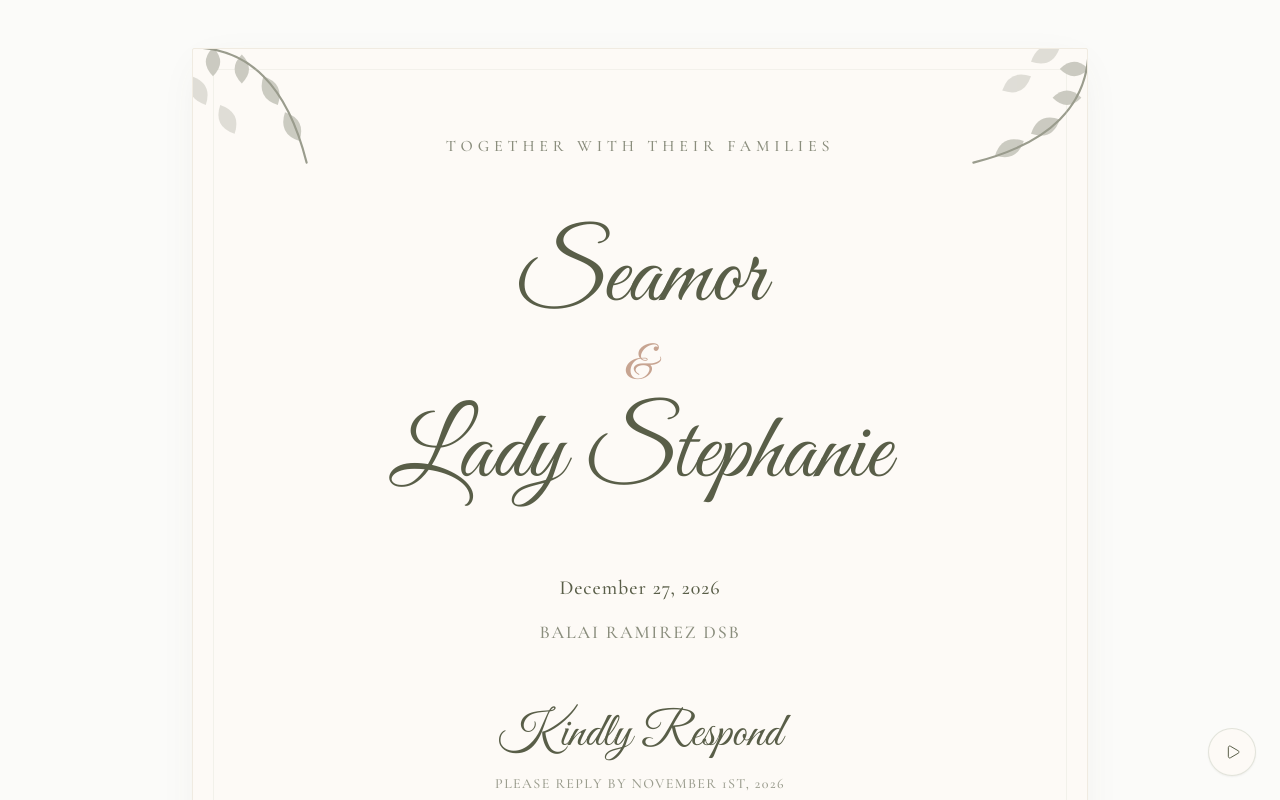
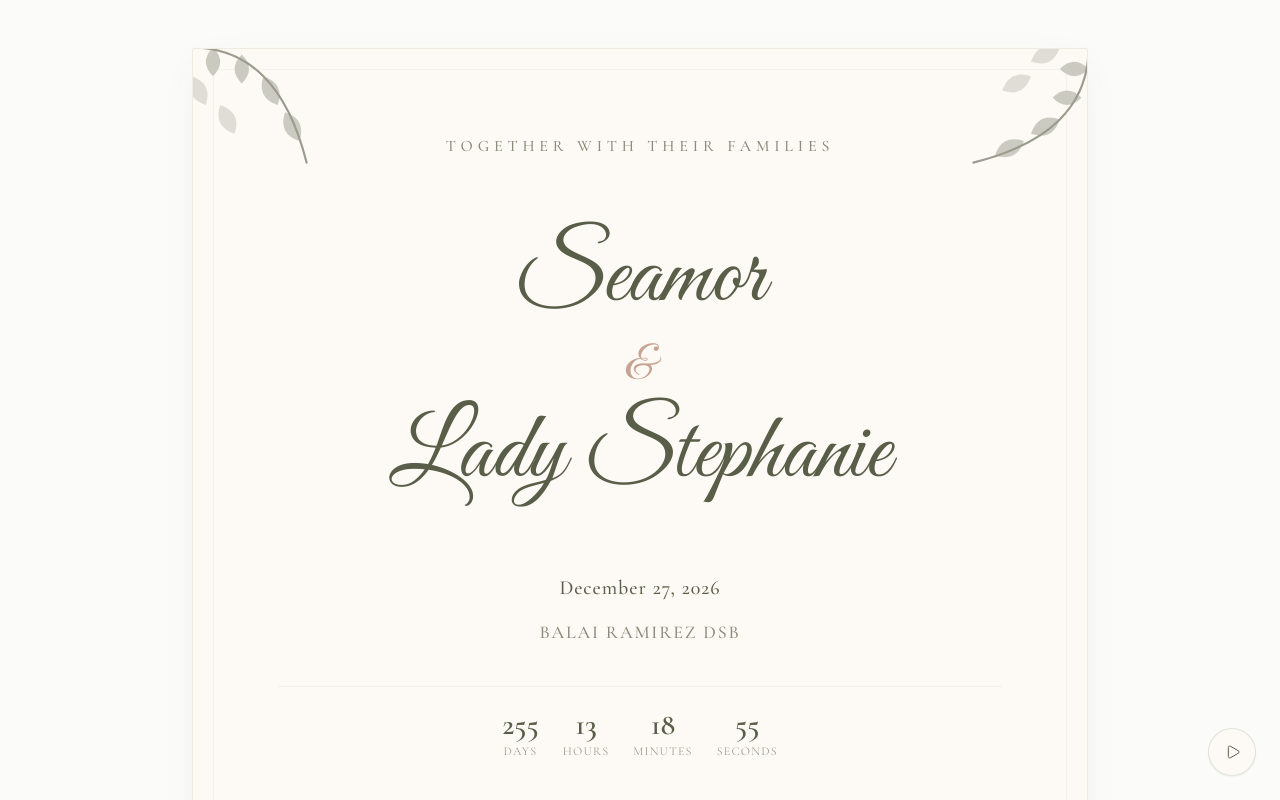
Before and after one commit to CeeZ-11/wedding-rsvp, a React (Vite) app: page / in a window 1280 px wide. Shown: the top 800 px of the page. Built offline with nearby package versions, Linux system fonts and the light colour scheme; no server answers.

Commit message:
feat: add countdown timer to invitation header

```diff
--- /dev/null
+++ b/src/components/Countdown.tsx
@@ -0,0 +1,63 @@
+import { useEffect, useState } from "react";
+
+const weddingDate = new Date(2026, 11, 27, 0, 0, 0).getTime();
+
+function getTimeRemaining() {
+  const now = new Date().getTime();
+  const difference = weddingDate - now;
+
+  if (difference <= 0) {
+    return null;
+  }
+
+  return {
+    days: Math.floor(difference / (1000 * 60 * 60 * 24)),
+    hours: Math.floor((difference / (1000 * 60 * 60)) % 24),
+    minutes: Math.floor((difference / 1000 / 60) % 60),
+    seconds: Math.floor((difference / 1000) % 60),
+  };
+}
+
+export function Countdown() {
+  const [timeLeft, setTimeLeft] = useState(() => getTimeRemaining());
+
+  useEffect(() => {
+    const timer = setInterval(() => {
+      setTimeLeft(getTimeRemaining());
+    }, 1000);
+
+    return () => clearInterval(timer);
+  }, []);
+
+  if (!timeLeft) {
+    return (
+      <p className="text-center text-deep-olive mt-6 font-serif">
+        The big day has arrived 💍
+      </p>
+    );
+  }
+
+  const format = (num: number) => String(num).padStart(2, "0");
+
+  const units = [
+    { label: "days", value: timeLeft.days },
+    { label: "hours", value: timeLeft.hours },
+    { label: "minutes", value: timeLeft.minutes },
+    { label: "seconds", value: timeLeft.seconds },
+  ];
+
+  return (
+    <div className="mt-5 flex justify-center gap-6 text-center">
+      {units.map(({ label, value }) => (
+        <div key={label}>
+          <p className="text-2xl md:text-3xl font-semibold text-deep-olive">
+            {format(value)}
+          </p>
+          <p className="text-xs uppercase tracking-widest text-deep-olive/60">
+            {label}
+          </p>
+        </div>
+      ))}
+    </div>
+  );
+}
--- a/src/components/InvitationCard.tsx
+++ b/src/components/InvitationCard.tsx
@@ -1,5 +1,6 @@
 
 import { motion } from 'framer-motion';
+import { Countdown } from './Countdown';
 import { CornerBranch } from
 './FloralAccent';
 import { RSVPForm } from './RSVPForm';
@@ -80,9 +81,13 @@ export function InvitationCard() {
             <p className="font-serif text-lg md:text-xl text-deep-olive tracking-wider font-medium">
               December 27, 2026
             </p>
-            <p className="font-serif text-base md:text-lg text-deep-olive/70 tracking-widest uppercase font-medium">
+            <p className="font-serif text-base md:text-lg text-deep-olive/70 tracking-widest uppercase font-medium mb-5 pb-6">
               Balai Ramirez DSB
             </p>
+
+            <div className="border-t border-light-sage/20">
+              <Countdown />
+            </div>
           </div>
         </motion.div>
 
--- a/src/components/RSVPForm.tsx
+++ b/src/components/RSVPForm.tsx
@@ -119,7 +119,7 @@ export function RSVPForm() {
   }
 
   return (
-    <div className="w-full max-w-2xl mx-auto mt-16 px-4 md:px-12">
+    <div className="w-full max-w-2xl mx-auto mt-12 px-4 md:px-12">
       {/* Header */}
       <div className="text-center mb-10">
         <h2 className="font-script text-4xl md:text-5xl text-deep-olive mb-4">
```
